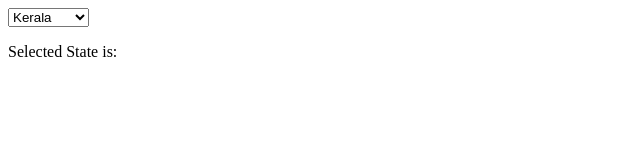
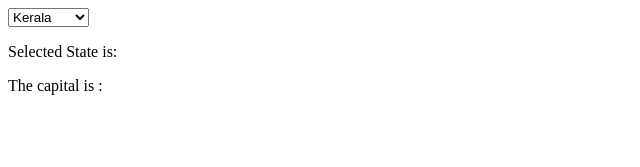
Before and after one commit to alantomanu/vite_sample_project, a React (Vite) app: page / in a window 1280 px wide. Shown: the top 167 px of the page, without its empty margins (0-640 px from the left). Built offline with nearby package versions, Linux system fonts and the light colour scheme.

Commit message:
did some thing more for hooks

```diff
--- a/src/App.jsx
+++ b/src/App.jsx
@@ -1,4 +1,4 @@
-import { useState } from "react"
+import { useEffect, useState } from "react"
 
 function App() {
   const data={
@@ -6,11 +6,16 @@ function App() {
     "karnataka":"bengaluru",
     "TN":"chenai"
   }
-const [selectedState, setSelectedState]=useState("")
+const [ selectedState, setSelectedState]=useState("")
+const [capital,setCapital]=useState("")
 const changeState=(e)=>{
 console.log(e.target.value)
 setSelectedState(e.target.value);
 }
+
+useEffect(()=>{
+  setCapital(data[selectedState])
+},[selectedState])
   return (
     <>
     <div>
@@ -20,6 +25,7 @@ setSelectedState(e.target.value);
         <option value="TN">TN</option>
       </select>
       <p>Selected State is:{selectedState}</p>
+      <p>The capital is :{capital}</p>
     </div>
     </>
 
```
